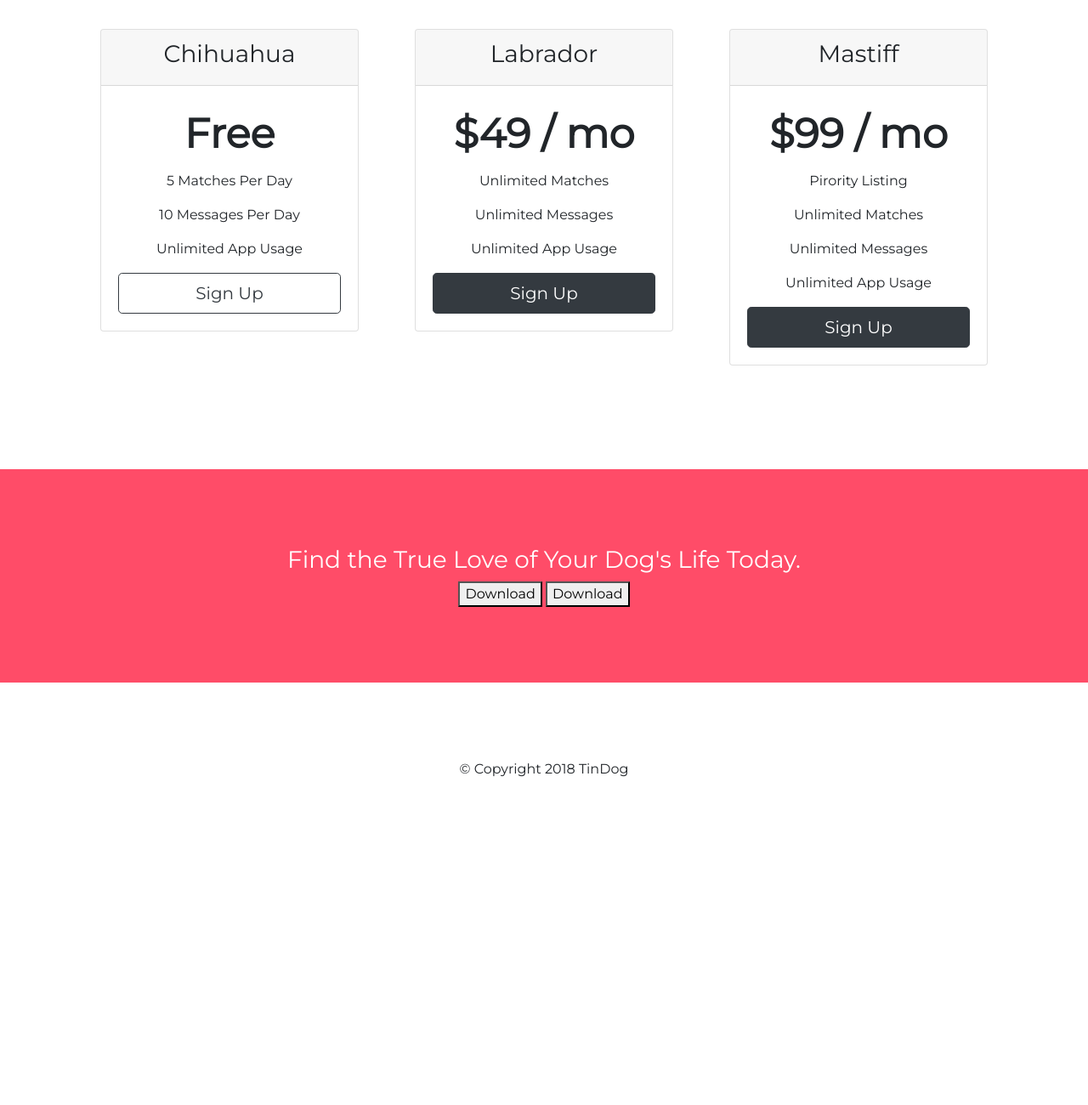
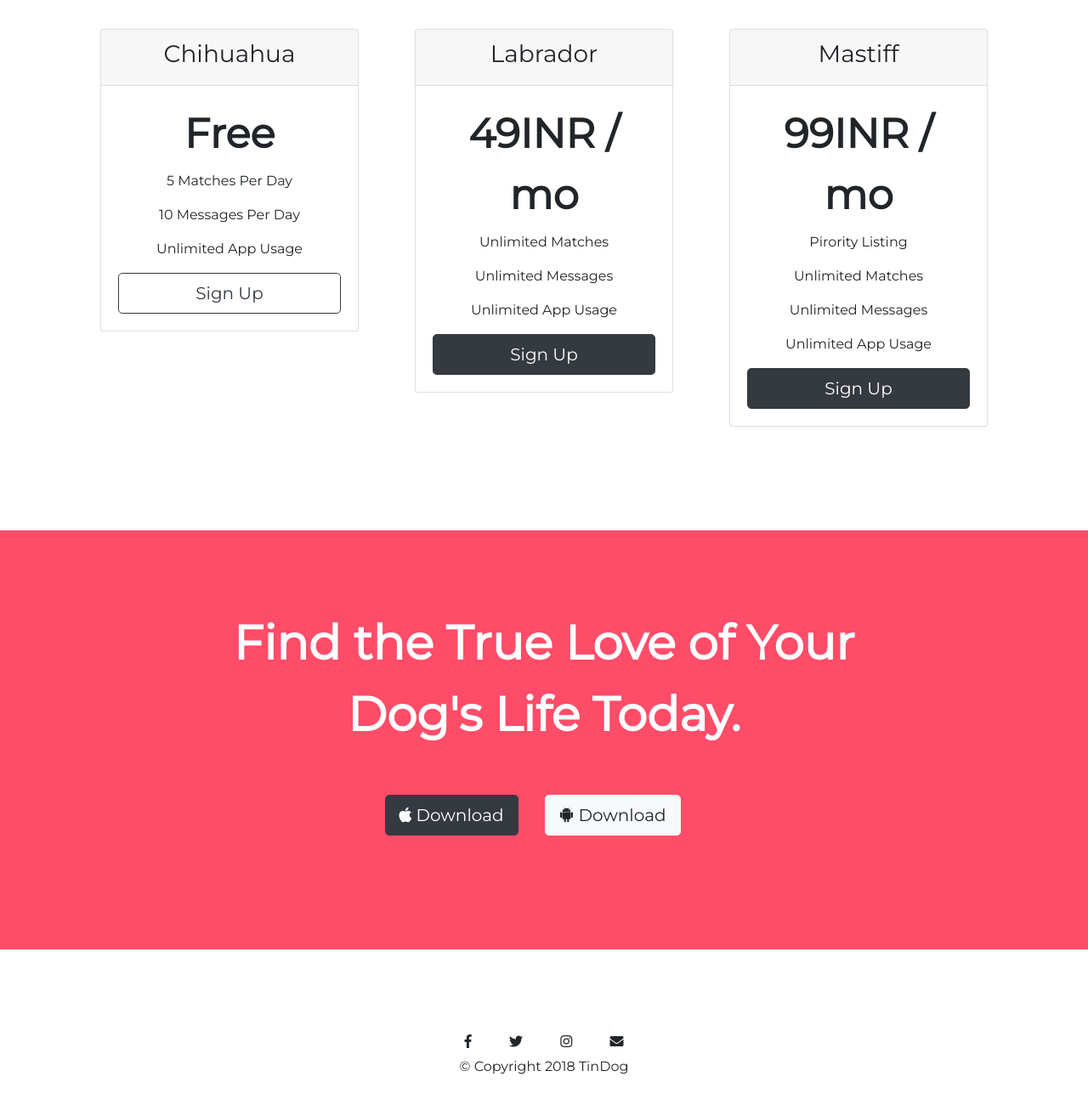
Before and after one commit to nikhilguptaa/tindog, a plain HTML site: page index.html in a window 1280 px wide. Shown: the part 2020-3320 px from the top of the page at 85% size. Before the commit the page ends 3042 px from the top, so only its background shows below. Drawn offline with nearby package versions, Linux system fonts and the light colour scheme.

Commit message:
Add files via upload

```diff
--- a/index.html
+++ b/index.html
@@ -30,13 +30,13 @@
 
             <ul class="navbar-nav ml-auto">
                 <li class="nav-item">
-                    <a class="nav-link" href="">Contact</a>
+                    <a class="nav-link" href="#footer">Contact</a>
                 </li>
                 <li class="nav-item">
-                    <a class="nav-link" href="">Pricing</a>
+                    <a class="nav-link" href="#pricing">Pricing</a>
                 </li>
                 <li class="nav-item">
-                    <a class="nav-link" href="">Download</a>
+                    <a class="nav-link" href="#cta">Download</a>
                 </li>
             </ul>
 
@@ -154,7 +154,7 @@
   <h3>Labrador</h3>
     </div>
     <div class="card-body">
-      <h2>$49 / mo</h2>
+      <h2>49INR / mo</h2>
       <p>Unlimited Matches</p>
       <p>Unlimited Messages</p>
       <p>Unlimited App Usage</p>
@@ -168,7 +168,7 @@
   <h3>Mastiff</h3>
     </div>
     <div class="card-body">
-      <h2>$99 / mo</h2>
+      <h2>99INR / mo</h2>
       <p>Pirority Listing</p>
       <p>Unlimited Matches</p>
       <p>Unlimited Messages</p>
@@ -184,18 +184,19 @@
   <!-- Call to Action -->
 
   <section id="cta">
-
-    <h3>Find the True Love of Your Dog's Life Today.</h3>
-    <button type="button">Download</button>
-    <button type="button">Download</button>
-
+    <h3 class="h1-down">Find the True Love of Your Dog's Life Today.</h3>
+    <button type="button" class="btn btn-dark btn-lg download-but"><i class="fab fa-apple"></i> Download</button>
+    <button type="button" class="btn btn-light btn-lg download-but"><i class="fab fa-android"></i> Download</button>
   </section>
 
 
   <!-- Footer -->
 
   <footer id="footer">
-
+<i class="fab fa-facebook-f foot"></i>
+<i class="fab fa-twitter foot"></i>
+<i class="fab fa-instagram foot"></i>
+<i class="fas fa-envelope foot"></i>
     <p>© Copyright 2018 TinDog</p>
 
   </footer>
```
